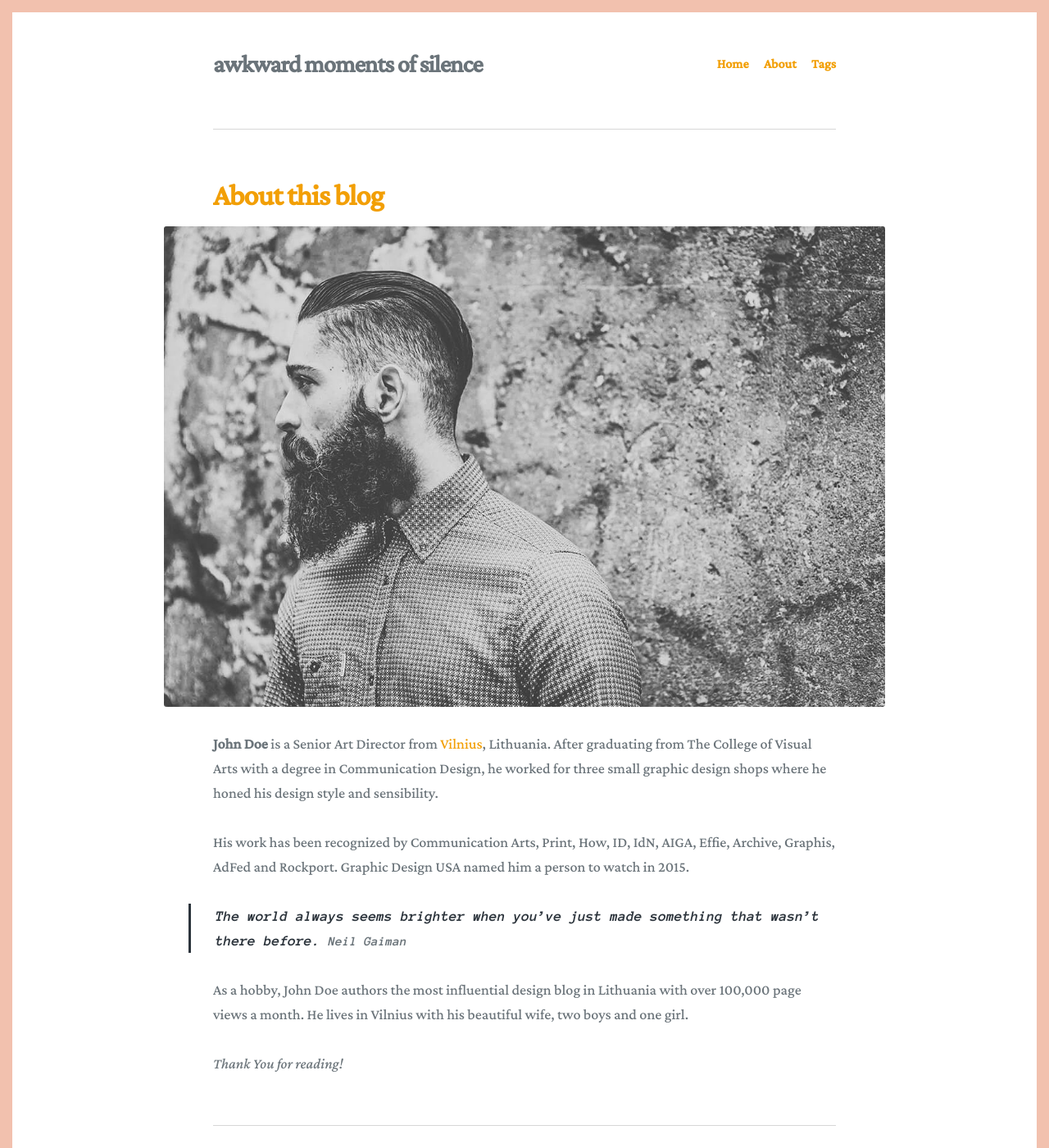
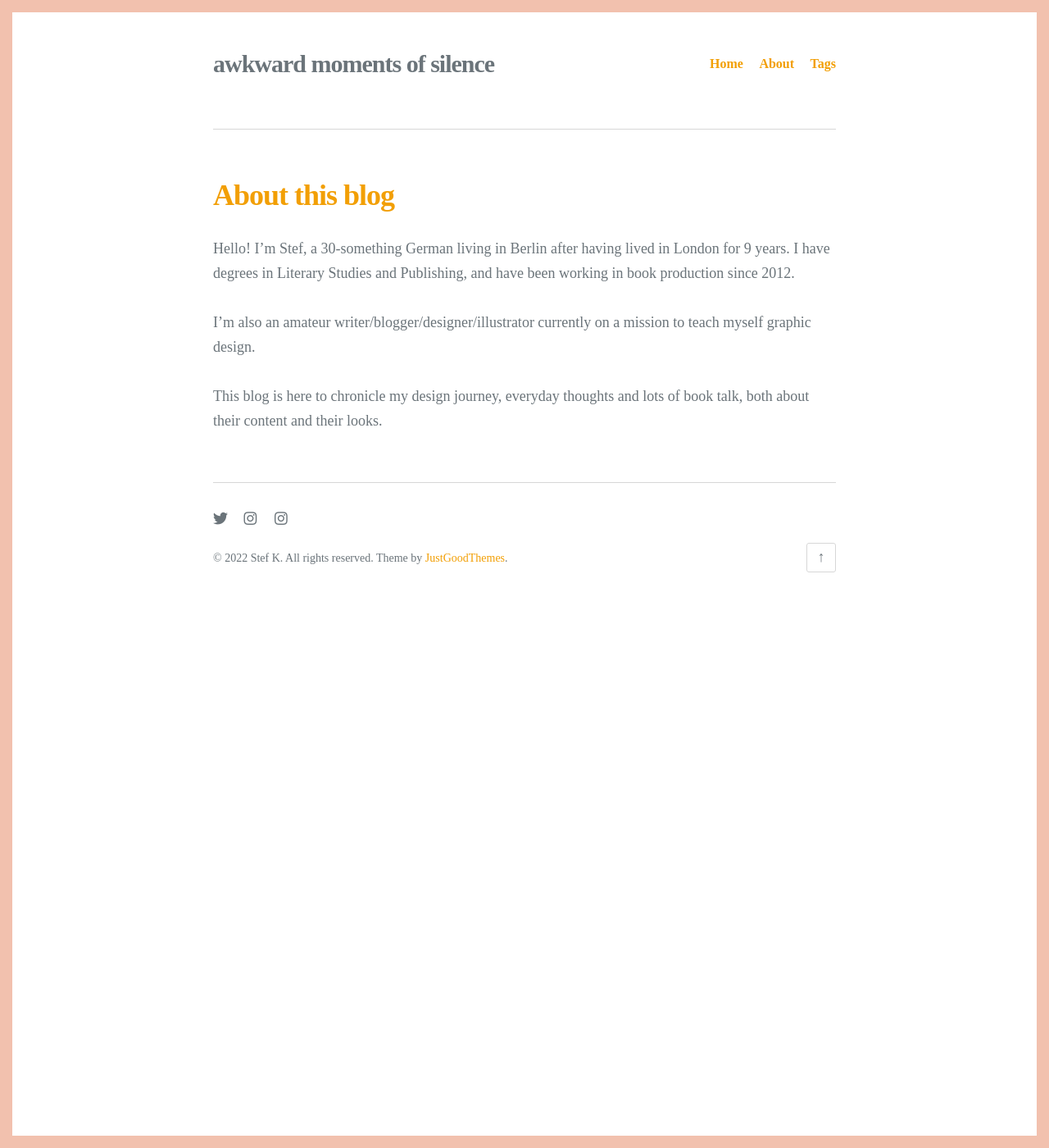
Before and after one commit to dontpanic89/blog, a Jekyll site: the page built from about.md, in a window 1280 px wide and 1400 px high. Shown: the whole window at 82% size. Built offline with Jekyll 4.4.1, drawn with Linux system fonts in a browser that asks for light colours; some web fonts are replaced.

Commit message:
blogpost 2022-10-25 revised

```diff
--- a/about.md
+++ b/about.md
@@ -1,16 +1,12 @@
 ---
 layout: page
 title: About this blog
-description: An optional about page for Scriptor Jekyll theme
-feature_image: images/about.jpg
+description:
+feature_image:
 ---
 
-**John Doe** is a Senior Art Director from [Vilnius](https://en.wikipedia.org/wiki/Vilnius), Lithuania. After graduating from The College of Visual Arts with a degree in Communication Design, he worked for three small graphic design shops where he honed his design style and sensibility.
+Hello! I’m Stef, a 30-something German living in Berlin after having lived in London for 9 years. I have degrees in Literary Studies and Publishing, and have been working in book production since 2012.
 
-His work has been recognized by Communication Arts, Print, How, ID, IdN, AIGA, Effie, Archive, Graphis, AdFed and Rockport. Graphic Design USA named him a person to watch in 2015.
+I’m also an amateur writer/blogger/designer/illustrator currently on a mission to teach myself graphic design.
 
->The world always seems brighter when you’ve just made something that wasn’t there before. <cite>Neil Gaiman</cite>
-
-As a hobby, John Doe authors the most influential design blog in Lithuania with over 100,000 page views a month. He lives in Vilnius with his beautiful wife, two boys and one girl.
-
-*Thank You for reading!*
+This blog is here to chronicle my design journey, everyday thoughts and lots of book talk, both about their content and their looks.
--- a/assets/css/style.scss
+++ b/assets/css/style.scss
@@ -54,6 +54,3 @@ $palette: (
 @import "site-footer";
 @import "animations";
 @import "prism";
-
-@import url('https://fonts.googleapis.com/css2?family=Crimson+Pro:ital,wght@0,300;0,500;1,300;1,500&display=swap');
-@import url('https://fonts.googleapis.com/css2?family=Anonymous+Pro:ital,wght@0,700;1,700&display=swap');
```
Also changed, not shown: _data/social.json (+6 -6 lines), _posts/2022-10-23-first-post.md (renamed from _drafts/2022-10-23-first-post.md, +9 -9 lines), _trash_maybe/2022-06-26-welcome-to-jekyll.markdown (renamed from _posts/2022-06-26-welcome-to-jekyll.markdown), assets/fonts/AnonymousPro-Bold.ttf (added), assets/fonts/AnonymousPro-BoldItalic.ttf (added), assets/fonts/AnonymousPro-Italic.ttf (added), assets/fonts/AnonymousPro-Regular.ttf (added), assets/fonts/CrimsonPro-Italic-VariableFont_wght.ttf (added), assets/fonts/CrimsonPro-VariableFont_wght.ttf (added), 1 other file.
